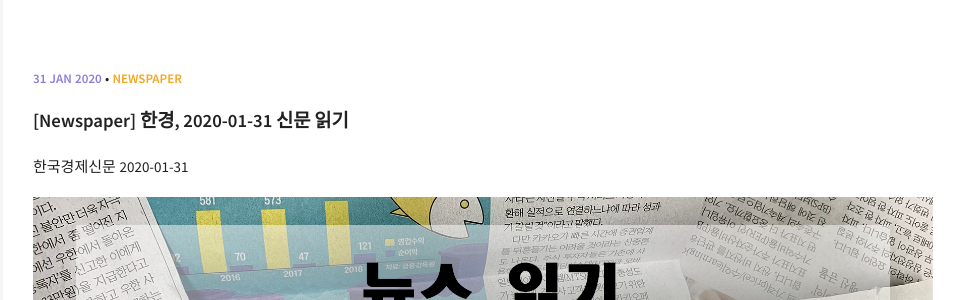
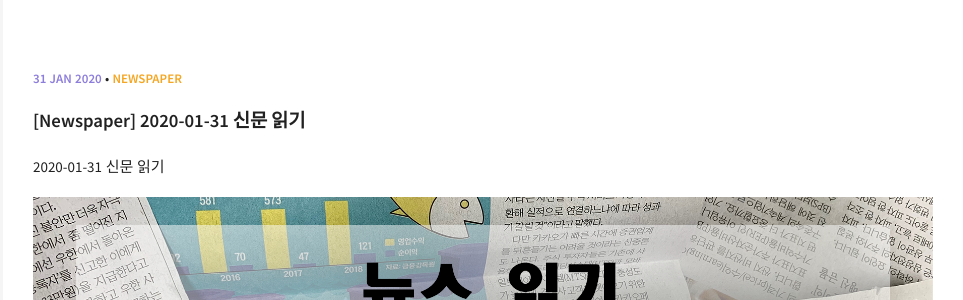
Before and after one commit to jhonggg/jhonggg.github.io, a Jekyll site: the page built from index.html, in a window 1280 px wide. Shown: the part 875-1175 px from the top of the page, without its empty margins (317-1280 px from the left). Built offline with Jekyll 4.4.1, drawn with Linux system fonts in a browser that asks for light colours.

Commit message:
update 2020-01-31 newspaper

```diff
--- a/_posts/2020-01-31-newpaper.md
+++ b/_posts/2020-01-31-newpaper.md
@@ -1,7 +1,7 @@
 ---
 layout: post
-title: "[Newspaper] 한경, 2020-01-31 신문 읽기"
-excerpt: "한국경제신문 2020-01-31"
+title: "[Newspaper] 2020-01-31 신문 읽기"
+excerpt: "2020-01-31 신문 읽기"
 modified: 2020-01-31
 tags: ["Hankyung", "newspaper"]
 comments: true
```
